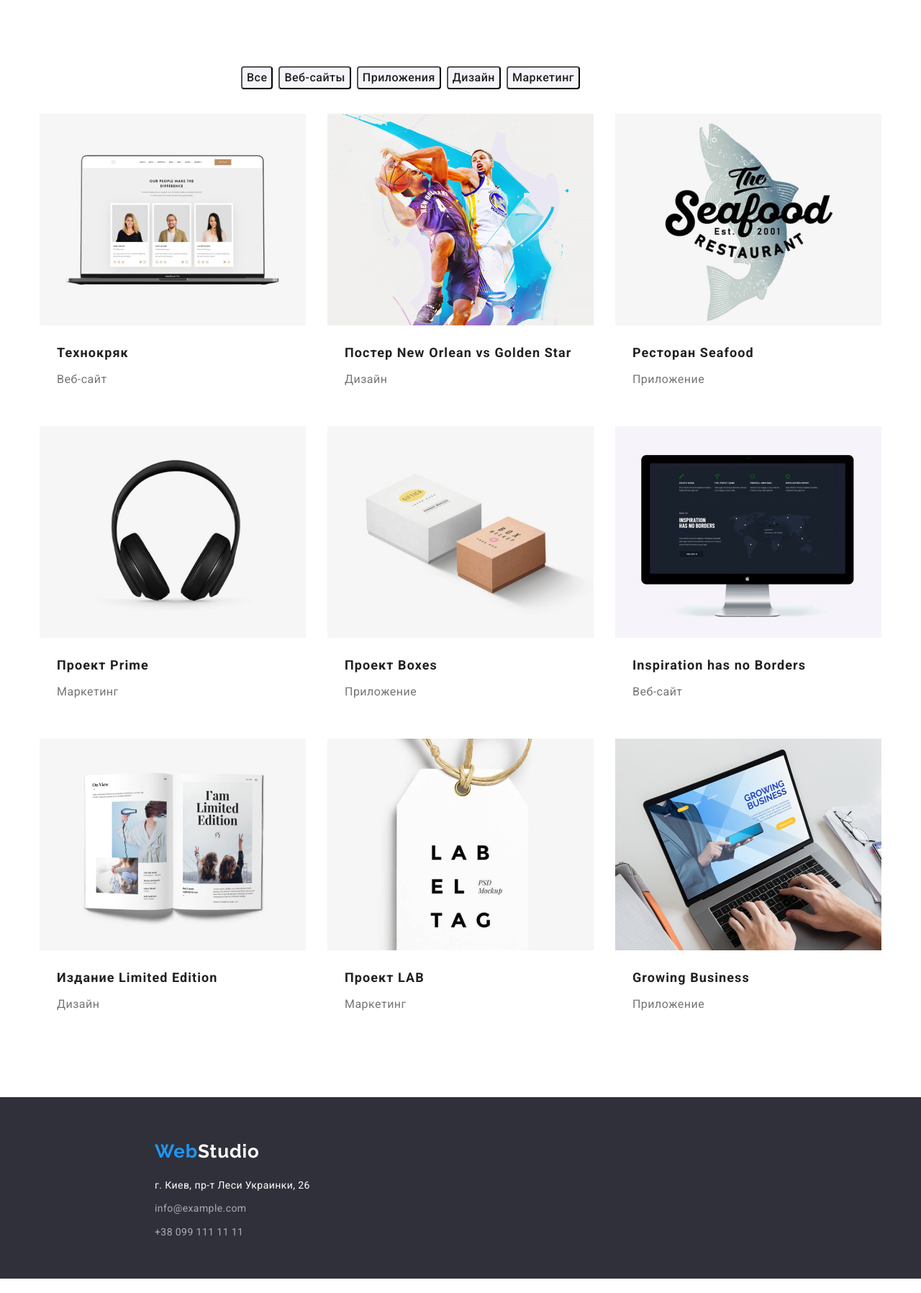
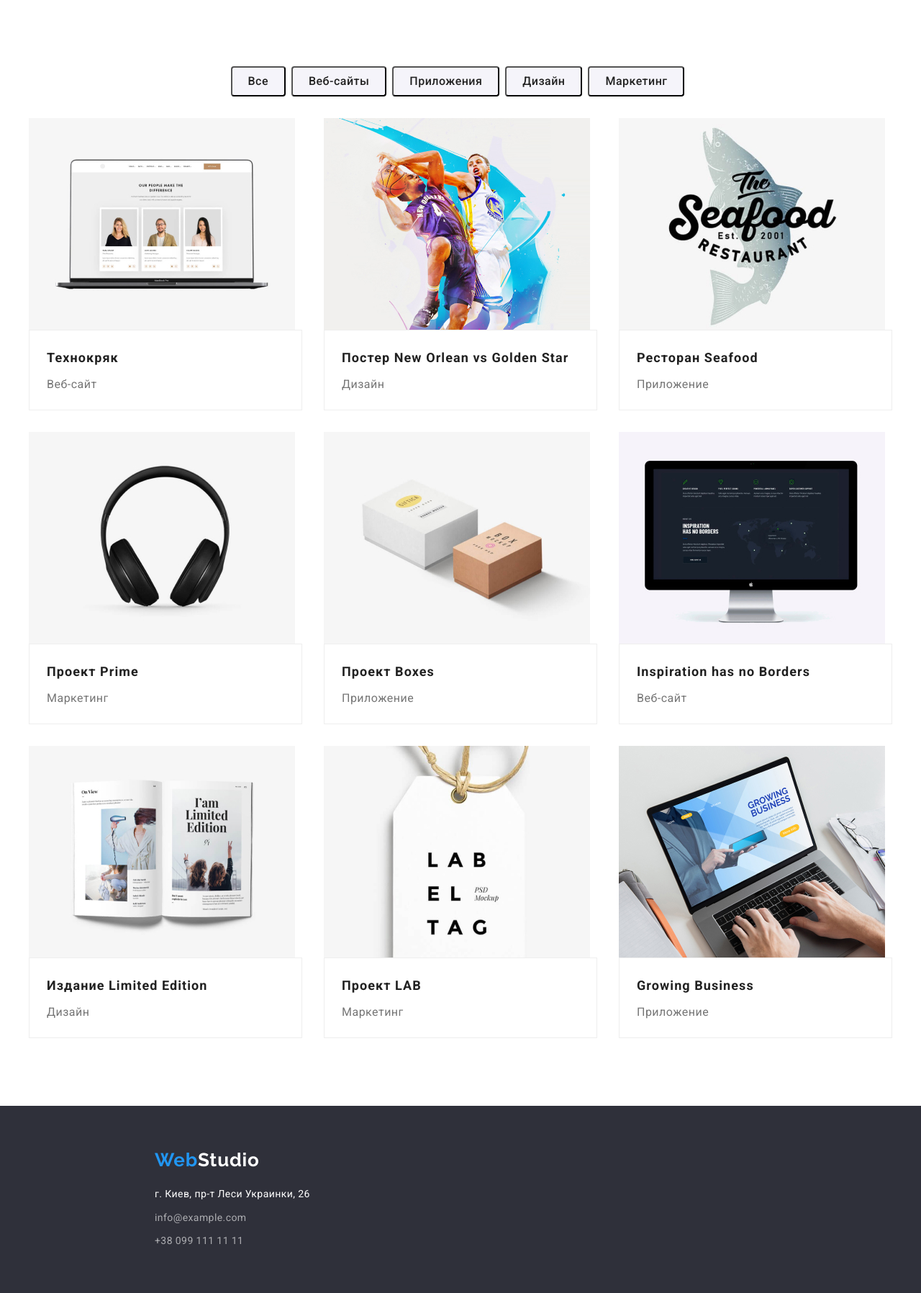
Before and after one commit to PavloYakymenko/goit-markup-hw-03, a plain HTML site: page portfolio.html in a window 1280 px wide. Shown: the part 83-1879 px from the top of the page at 72% size. Drawn offline with nearby package versions, Linux system fonts and the light colour scheme.

Commit message:
HW3done2

```diff
--- a/css/styles.css
+++ b/css/styles.css
@@ -49,9 +49,9 @@ h1, h2, h3, p {
 
 .container {
   width: 1200px;
-  padding-left: 15px;
+  /* padding-left: 15px;
   padding-right: 15px;
-  padding-top: 94px;
+  padding-top: 94px; */
   margin: auto;
 }
 
@@ -160,9 +160,11 @@ h1, h2, h3, p {
 .hero {
   background-color: var(--color-dark-gray);
   height: 600px;
-  width: 1600px;
+  max-width: 1600px;
   margin-left: auto;
   margin-right: auto;
+  padding-top: 200px;
+  padding-bottom: 200px;
 
 }
 
@@ -178,7 +180,6 @@ h1, h2, h3, p {
   margin:  200px 452px 30px 452px;
   margin-top: inherit;
   margin-bottom: 30px;
-  padding-top: 200px;
 }
 
 .hero-button {
@@ -217,6 +218,8 @@ h1, h2, h3, p {
 
 .central-list-container {
   background-color: transparent;
+  padding-top: 94px;
+  padding-bottom: 94px;
 }
 
 .card-set-one {
@@ -236,6 +239,10 @@ h1, h2, h3, p {
 .what-we-do-container {
   background-color: transparent;
   padding-top: 0;
+  padding-bottom: 94px;
+}
+
+.what-we-do-section {
   padding-bottom: 94px;
 }
 
@@ -263,7 +270,7 @@ h1, h2, h3, p {
   text-align: center;
   letter-spacing: 0.03em;
   color: var(--nav-color);
-  padding-bottom: 50px;
+  margin-bottom: 50px;
 }
 
 /* ----------------------------OUR TEAM--------------- */
@@ -284,6 +291,11 @@ h1, h2, h3, p {
   text-align: center;
   letter-spacing: 0.03em;
   color: var(--color-gray);
+}
+
+.our-team-section {
+  padding-top: 94px;
+  padding-bottom: 94px;
 }
 
 .team-card-set {
@@ -311,15 +323,13 @@ h1, h2, h3, p {
 .footer {
   background-color: var(--color-dark-gray);
 
-  margin-top: 94px;
-  width: 1600px;
-  height: 252px;
+  max-width: 1600px;
   margin-left: auto;
   margin-right: auto;
 }
 
 .webstudio-container-footer {
-  padding-top: 60px;
+  /* padding-top: 60px; */
   padding-left: 215px;
   padding-bottom: 20px;
 }
@@ -327,6 +337,11 @@ h1, h2, h3, p {
 .contacts-container-footer {
   display: block;
   padding-left: 215px;
+}
+
+.footer-container {
+  padding-top: 60px;
+  padding-bottom: 60px;
 }
 
 .studio-link-footer {
@@ -365,7 +380,13 @@ h1, h2, h3, p {
 
 /* ----------------------------PORTFOLIO--------------- */
 
+.portfolio-container {
+  padding-top: 94px;
+  padding-bottom: 94px;
+}
+
 .portfolio-button {
+  padding: 6px 22px;
   font-weight: 500;
   font-size: 16px;
   line-height: 1.62;
@@ -380,8 +401,8 @@ h1, h2, h3, p {
 
 .portfolio-button-set {
   display: flex;
-  padding-left: 280px;
-  padding-bottom: 34px;
+  justify-content: center;
+  margin-bottom: 30px;
   margin-right: var(--button-set-gap);
 }
 
@@ -399,7 +420,7 @@ h1, h2, h3, p {
   line-height: 2;
   letter-spacing: 0.06em;
   color: var(--nav-color);
-  padding-bottom: 4px;
+  margin-bottom: 4px;
 }
 
 .portfolio-text {
@@ -425,12 +446,14 @@ h1, h2, h3, p {
   flex-basis: calc(100% / 3 - var(--card-set-gap));
   margin-left: var(--card-set-gap);
   margin-top: var(--card-set-gap);
+  margin-right: auto;
 }
 
-.portfolio-img-thumb {
+/* .portfolio-img-thumb {
   margin-bottom: 20px;
-}
+} */
 
 .portfolio-description {
-  padding: 0 24px 20px 24px;
+  padding: 20px 24px;
+  border: 1px solid #EEEEEE;
 }
--- a/portfolio.html
+++ b/portfolio.html
@@ -35,6 +35,7 @@
     </header>
     <main>
         <section class="container">
+            <div class="portfolio-container">
                 <ul class="portfolio-button-set list">
                     <li class="portfolio-button-item"><button class="portfolio-button" type="button">Все</button></li>
                     <li class="portfolio-button-item"><button class="portfolio-button" type="button">Веб-сайты</button></li>
@@ -134,10 +135,12 @@
                         </div>
                     </li>
                 </ul>
+            </div>
         </section>
 
     </main>
     <footer class="footer">
+        <div class="footer-container">
             <div class="webstudio-container-footer">
                 <a href="" class="web-link link" lang="en">Web<span class="studio-link-footer link" lang="en">Studio</span></a>
             </div>
@@ -146,6 +149,7 @@
                 <a class="footer-mail-tel link" lang="en" href="mailto:info@example.com">info@example.com</a>
                 <a class="footer-mail-tel link" href="tel:+380991111111">+38 099 111 11 11</a>
             </div>
+        </div>
     </footer>
 </body>
 
```
Also changed, not shown: index.html (+6 -2 lines). Lines whose indentation alone changed are shown as unchanged.
